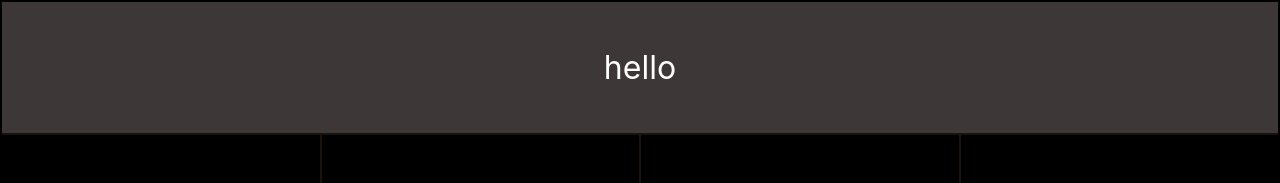
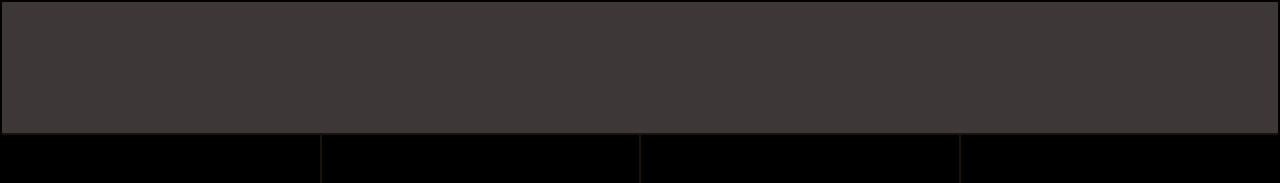
Before and after one commit to anoopbk123/calculator-with-react, a React (Create React App) app: page / in a window 1280 px wide. Shown: the top 183 px of the page. Built offline with nearby package versions, Linux system fonts and the light colour scheme.

Commit message:
ready to deploy

```diff
--- a/src/Components/Calculator.jsx
+++ b/src/Components/Calculator.jsx
@@ -2,7 +2,7 @@ import React, { useState } from 'react'
 
 export default function Calculator() {
 
-    const [output, setOutput] = useState('hello');
+    const [output, setOutput] = useState('');
 
     //clear
     const handleClear = () =>{
```
